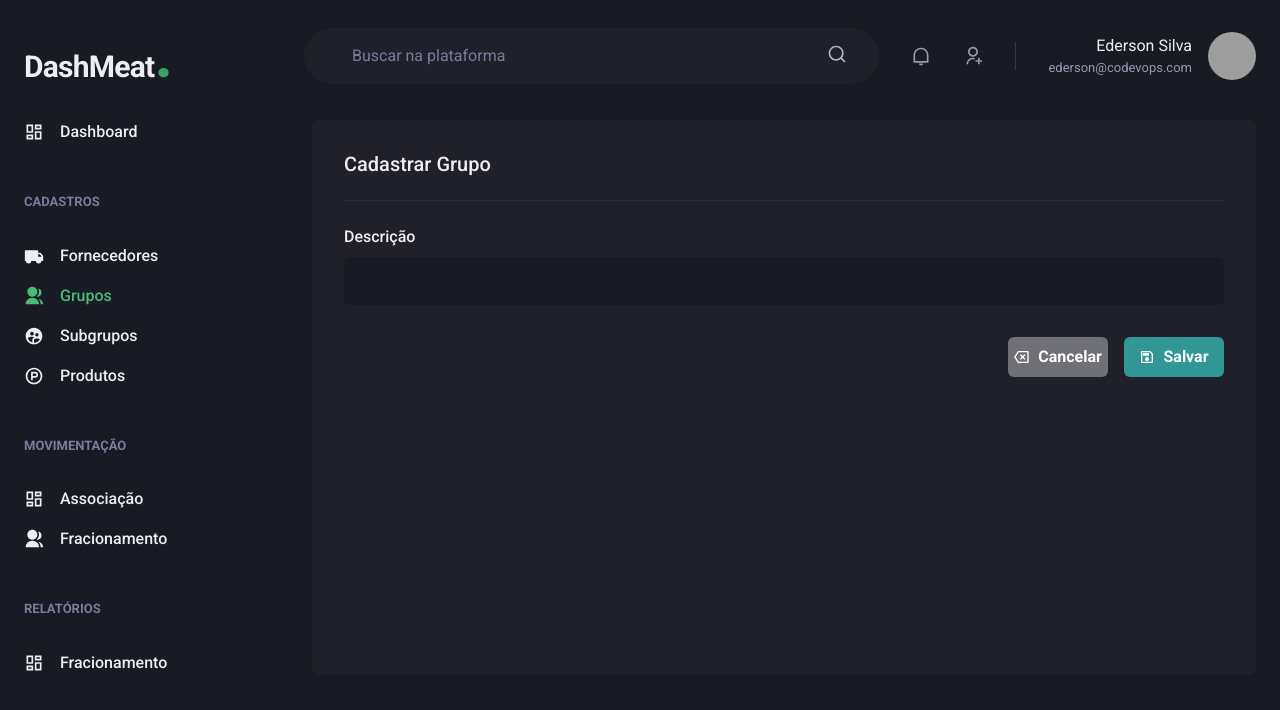
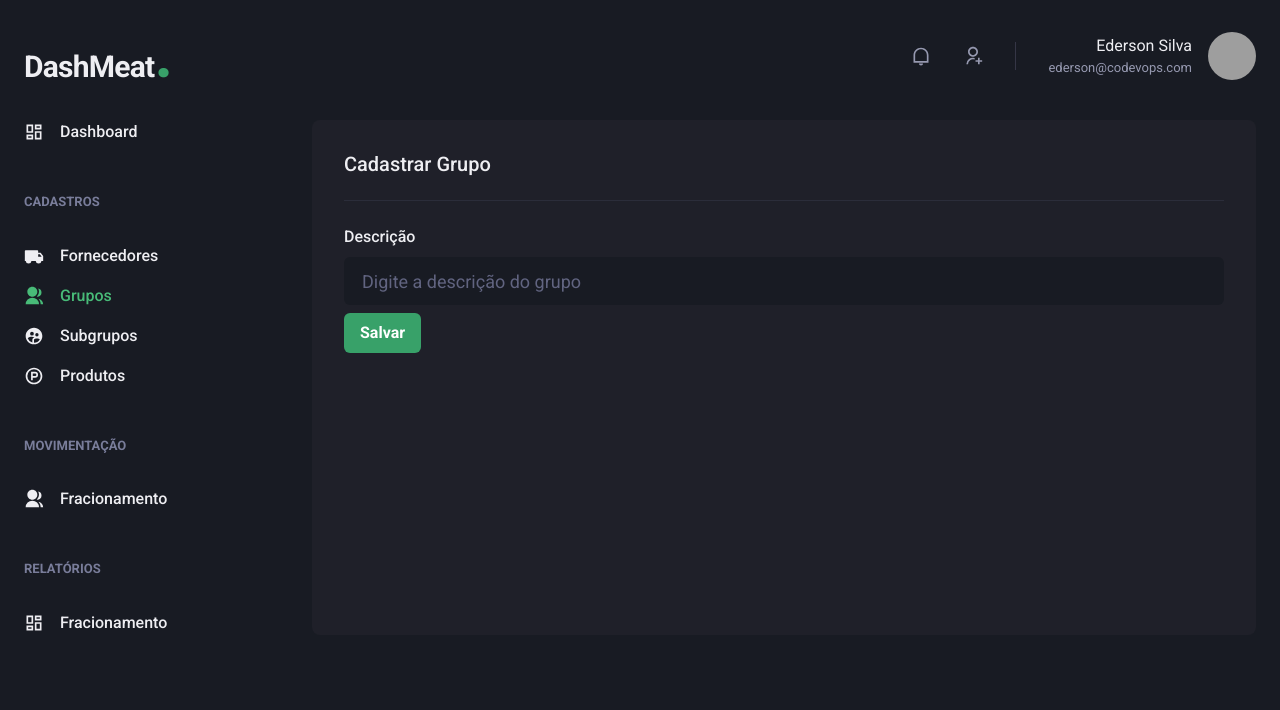
Before and after one commit to codevops/dashcode-web, a Next.js app: page /grupos/create in a window 1280 px wide. Shown: the top 710 px of the page. Built offline with nearby package versions, Linux system fonts and the light colour scheme; grey boxes are pictures that could not be loaded.

Commit message:
Testando salvar grupos

```diff
--- a/package.json
+++ b/package.json
@@ -18,6 +18,7 @@
     "@types/react": "18.0.31",
     "@types/react-dom": "18.0.11",
     "apexcharts": "^3.37.3",
+    "axios": "^1.4.0",
     "eslint": "8.37.0",
     "eslint-config-next": "13.2.4",
     "framer-motion": "^10.10.0",
--- a/src/components/Header/index.tsx
+++ b/src/components/Header/index.tsx
@@ -38,7 +38,6 @@ export function Header() {
       )}
       <Logo />
 
-      {isWideVersion && <SearchBox />}
 
       <Flex align="center" ml="auto">
         <NotificationsNav />
--- a/src/components/Sidebar/SidebarNav.tsx
+++ b/src/components/Sidebar/SidebarNav.tsx
@@ -14,7 +14,6 @@ export function SidebarNav() {
         <NavLink icon={RiProductHuntLine} href="/produtos">Produtos</NavLink>
       </NavSection>
       <NavSection title="MOVIMENTAÇÃO">
-        <NavLink icon={RiDashboardLine} href="/associacao">Associação</NavLink>
         <NavLink icon={RiGroupFill} href="/fracionamento">Fracionamento</NavLink>
       </NavSection>
       <NavSection title="RELATÓRIOS">
--- a/src/pages/dashboard/index.tsx
+++ b/src/pages/dashboard/index.tsx
@@ -48,7 +48,6 @@ export default function Dashboard() {
             p="8"
             bg="gray.800"
             borderRadius={8}
-          // pb="4"
           >
             <Text fontSize="lg" mb="4">Quantidade por Grupos</Text>
             <Chart options={options} series={series} type="bar" height={160} />
@@ -57,7 +56,6 @@ export default function Dashboard() {
             p="8"
             bg="gray.800"
             borderRadius={8}
-          // pb="4"
           >
             <Text fontSize="lg" mb="4">Lucratividade da Semana</Text>
             <Chart options={options} series={series} type="bar" height={160} />
--- a/src/pages/grupos/create.tsx
+++ b/src/pages/grupos/create.tsx
@@ -1,11 +1,28 @@
+import React, { FormEvent } from "react"
 import { Sidebar } from "@/components/Sidebar"
 import { Header } from "@/components/Header"
-import { Box, Button, Checkbox, Divider, Flex, HStack, Heading, Icon, SimpleGrid, Table, Tbody, Td, Text, Th, Thead, Tr, VStack } from "@chakra-ui/react"
-import { RiAddLine, RiDeleteBack2Line, RiPencilLine, RiSave2Line } from "react-icons/ri"
-import { Pagination } from "@/components/Pagination"
+import { Box, Button, Divider, Flex, FormControl, FormErrorMessage, FormHelperText, FormLabel, HStack, Heading, Icon, SimpleGrid, Stack, Table, Tbody, Td, Text, Th, Thead, Tr, VStack } from "@chakra-ui/react"
 import { Input } from "@/components/Form/Input"
+import api from "@/services/api"
 
 export default function CreateGroup() {
+  const [description, setDescription] = React.useState("");
+
+  async function handleSubmit(e: FormEvent) {
+    e.preventDefault();
+
+    const data = {
+      description,
+    };
+
+    console.log(data);
+
+    await api.post("/group", data);
+
+    setDescription("");
+
+  }
+
   return (
     <Box>
       <Header />
@@ -18,25 +35,27 @@ export default function CreateGroup() {
 
           <Divider my="6" borderColor="gray.700" />
 
-          <VStack spacing="8">
-            <SimpleGrid minChildWidth="240px" spacing="8" w="100%">
-              <Input name="descricao" type="text" label="Descrição" />
-            </SimpleGrid>
-          </VStack>
+          <form onSubmit={handleSubmit}>
+            <Stack spacing={2}>
+              <Input
+                placeholder="Digite a descrição do grupo"
+                name="description"
+                value={description}
+                onChange={(e) => setDescription(e.target.value)}
+                type="text"
+                label="Descrição"
+              />
+            </Stack>
+            <Button alignContent="right"
+              mt={2}
+              colorScheme="green"
+              type="submit"
+            >
+              Salvar
+            </Button>
+          </form>
+        </Box>
 
-          <Flex mt="8" justify="flex-end">
-            <HStack spacing="4">
-              <Button colorScheme="whiteAlpha" width="100px" leftIcon={<Icon as={RiDeleteBack2Line} />}
-              >
-                Cancelar
-              </Button>
-              <Button colorScheme="teal" width="100px" leftIcon={<Icon as={RiSave2Line} />}
-              >
-                Salvar
-              </Button>
-            </HStack>
-          </Flex>
-        </Box>
       </Flex >
     </Box >
   )
--- a/src/pages/subgrupos/index.tsx
+++ b/src/pages/subgrupos/index.tsx
@@ -18,7 +18,6 @@ export default function SubGroupList() {
             <Heading size="md" fontWeight="normal">SubGrupos</Heading>
             <Link href="/subgrupos/create">
               <Button
-                as="a"
                 size="sm"
                 fontSize="sm"
                 colorScheme="green"
@@ -63,7 +62,6 @@ export default function SubGroupList() {
                 </Td>
                 <Td>
                   <Button
-                    as="a"
                     size="sm"
                     fontSize="sm"
                     color="gray.500"
--- /dev/null
+++ b/src/services/api.ts
@@ -0,0 +1,7 @@
+import axios from "axios";
+
+const api = axios.create({
+  baseURL: "https://dashcodeapi.onrender.com",
+});
+
+export default api;
```
Also changed, not shown: src/pages/grupos/index.tsx (+2 -37 lines), 1 other file (tests, documents, lock files or other folders).
